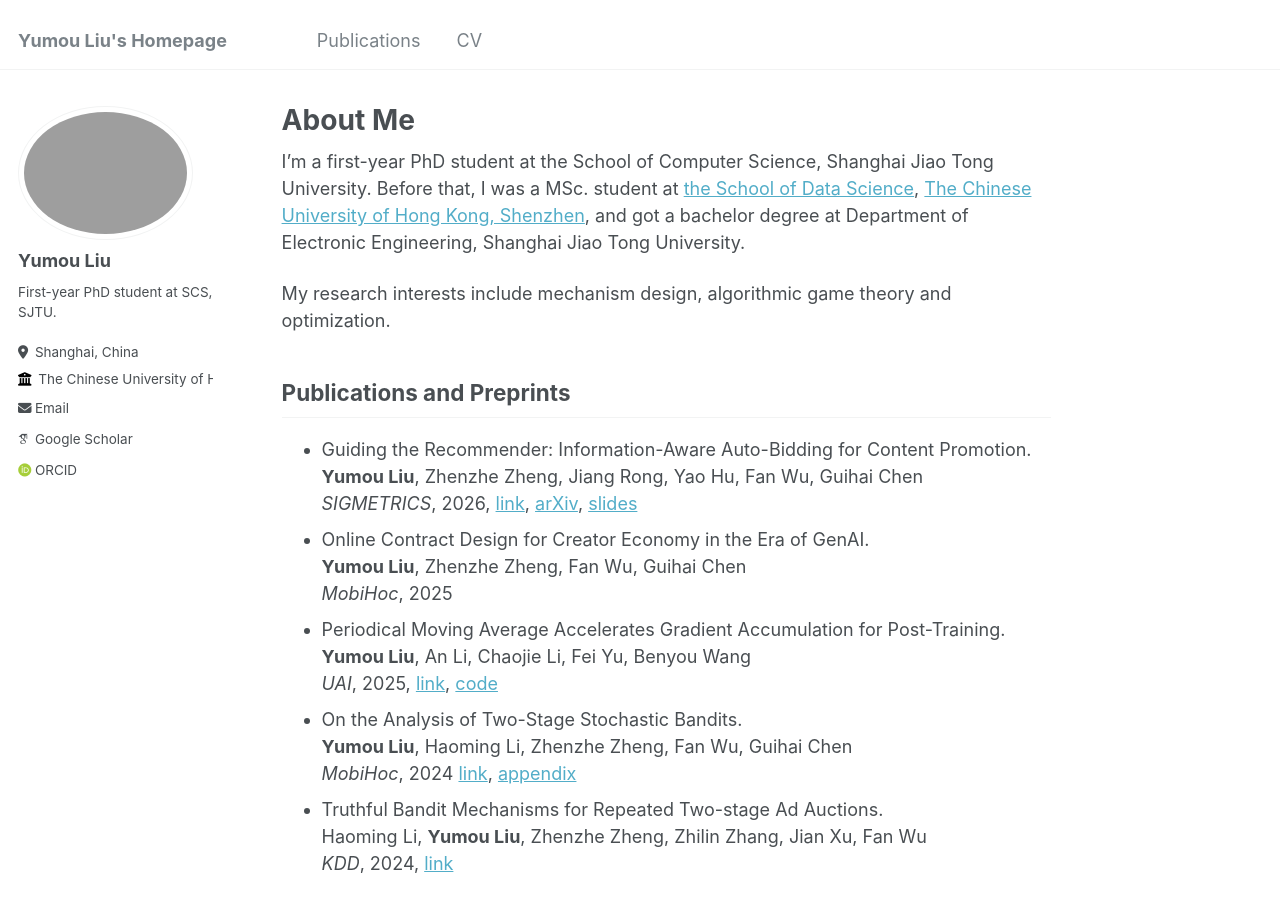
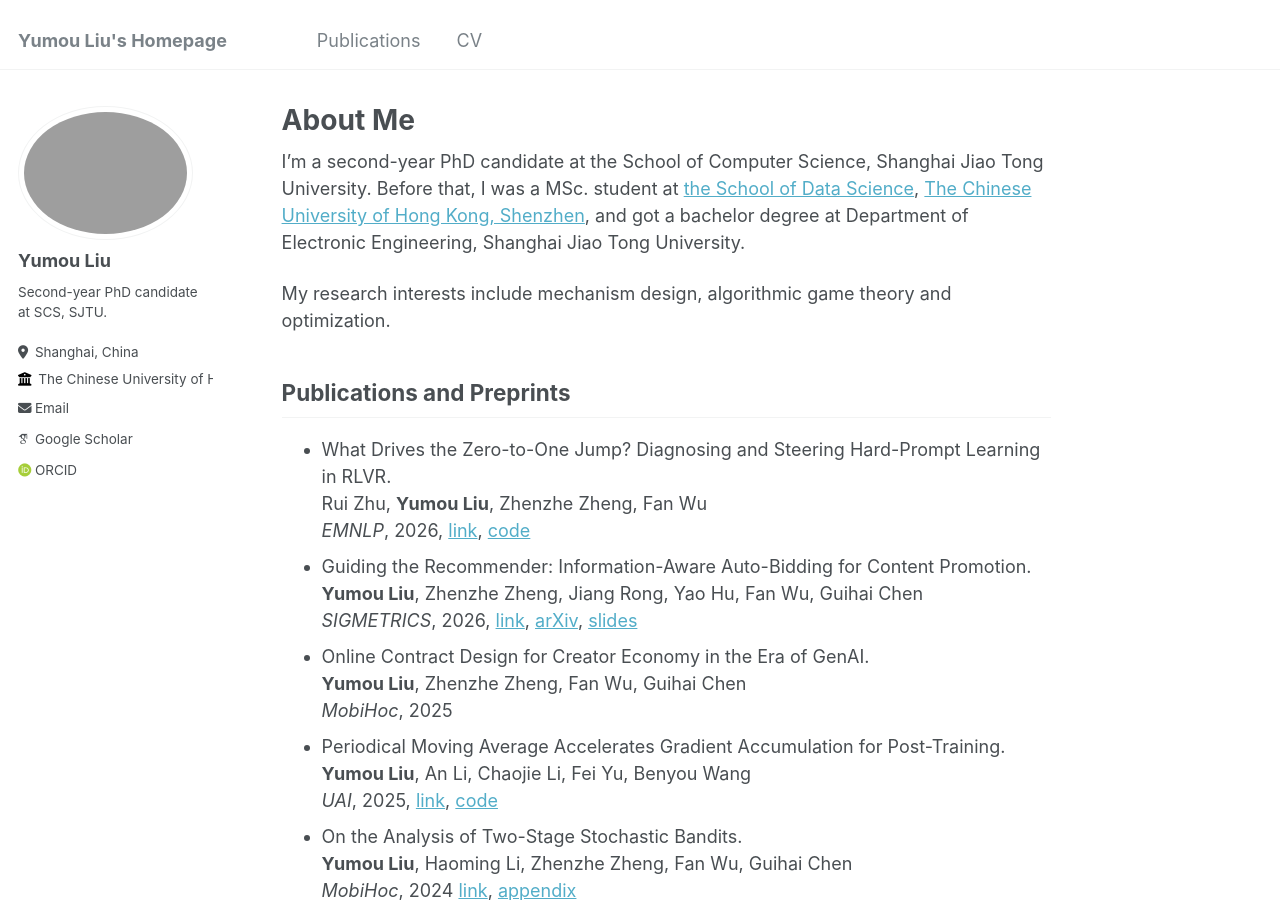
Before and after one commit to liuyumou/liuyumou.github.io, a Jekyll site: the page built from _pages/about.md, in a window 1280 px wide and 900 px high. Built offline with Jekyll 4.4.1, drawn with Linux system fonts in a browser that asks for light colours; some web fonts are replaced.

Commit message:
Update PhD status and add EMNLP 2026 paper

```diff
--- a/_config.yml
+++ b/_config.yml
@@ -24,7 +24,7 @@ author:
   avatar           : "profile.png"
   name             : "Yumou Liu"
   pronouns         : # example: "she/her"
-  bio              : "First-year PhD student at SCS, SJTU."
+  bio              : "Second-year PhD candidate at SCS, SJTU."
   location         : "Shanghai, China"
   employer         : "The Chinese University of Hong Kong, Shenzhen"
   uri              : # URL
--- a/_pages/about.md
+++ b/_pages/about.md
@@ -7,12 +7,15 @@ redirect_from:
   - /about.html
 ---
 
-I'm a first-year PhD student at the School of Computer Science, Shanghai Jiao Tong University. Before that, I was a MSc. student at [the School of Data Science](https://sds.cuhk.edu.cn/en), [The Chinese University of Hong Kong, Shenzhen](https://www.cuhk.edu.cn/en), and got a bachelor degree at Department of Electronic Engineering, Shanghai Jiao Tong University.
+I'm a second-year PhD candidate at the School of Computer Science, Shanghai Jiao Tong University. Before that, I was a MSc. student at [the School of Data Science](https://sds.cuhk.edu.cn/en), [The Chinese University of Hong Kong, Shenzhen](https://www.cuhk.edu.cn/en), and got a bachelor degree at Department of Electronic Engineering, Shanghai Jiao Tong University.
 
 My research interests include mechanism design, algorithmic game theory and optimization.
 
 ## Publications and Preprints
 
+- What Drives the Zero-to-One Jump? Diagnosing and Steering Hard-Prompt Learning in RLVR.\
+  Rui Zhu, **Yumou Liu**, Zhenzhe Zheng, Fan Wu\
+  *EMNLP*, 2026, [link](https://aclanthology.org/2026.emnlp-main.1821/), [code](https://github.com/jameszhu-pixel-time/Z2O)
 - Guiding the Recommender: Information-Aware Auto-Bidding for Content Promotion.\
   **Yumou Liu**, Zhenzhe Zheng, Jiang Rong, Yao Hu, Fan Wu, Guihai Chen\
   *SIGMETRICS*, 2026, [link](https://dl.acm.org/doi/10.1145/3788094), [arXiv](https://arxiv.org/abs/2601.20422), [slides](/files/sigmetrics2026-guiding-recommender-slides.pdf)
```
Also changed, not shown: _pages/publications.md (+3 -0 lines).
